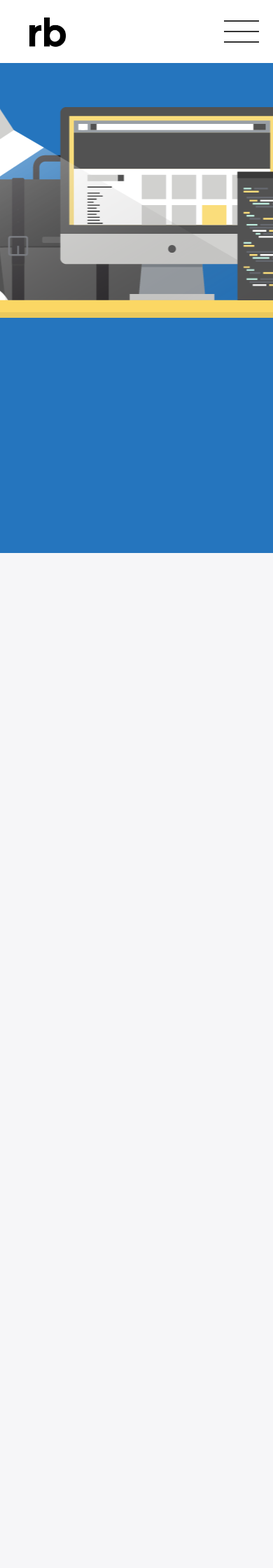
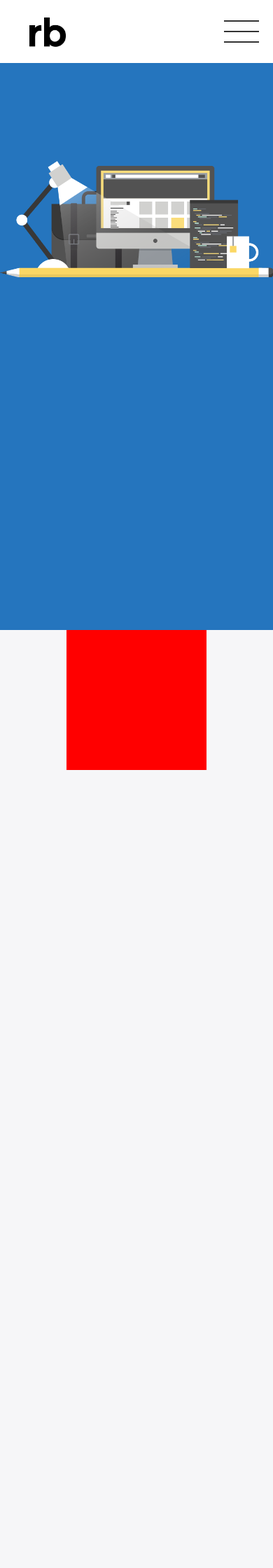
Before and after one commit to shivnshu/homepage, a Jekyll site: the page built from index.html, in a window 390 px wide. Shown: the top 2240 px of the page at 70% size. Built offline with Jekyll 4.4.1, drawn with Linux system fonts in a browser that asks for light colours; Markdown is read by kramdown in place of the engine named in the settings.

Commit message:
added responsiveness in topBar

```diff
--- /dev/null
+++ b/_includes/section-about.html
@@ -0,0 +1 @@
+<section class="about"><div class="wrapper"></div></section>
--- /dev/null
+++ b/_jadefiles/section-about.jade
@@ -0,0 +1,2 @@
+section.about
+    div.wrapper
--- a/assets/css/main.css
+++ b/assets/css/main.css
@@ -606,12 +606,27 @@ body {
     display: block; } }
 
 section.topBar {
-  height: 700px;
+  height: 100vh;
+  margin-left: auto;
+  margin-right: auto;
   background-color: #2575BE;
   background-image: url(../img/home.png);
-  background-position: center 50px;
+  background-position: calc(50% + 67.5px) 50px;
   background-repeat: no-repeat;
   background-attachment: fixed; }
+
+@media (max-width: 775px) {
+  section.topBar {
+    background-position: center 140px;
+    background-size: 100%;
+    height: calc(100vh - 90px); } }
+
+section.about .wrapper {
+  width: 200px;
+  height: 200px;
+  background: red;
+  margin-left: auto;
+  margin-right: auto; }
 
 .home-wrap {
   display: -ms-flexbox;
--- a/assets/css/main.scss
+++ b/assets/css/main.scss
@@ -6,5 +6,6 @@
 
 @import "3-sections/header";
 @import "3-sections/home-topBar";
+@import "3-sections/home-about";
 
 @import "4-layouts/home";
--- a/index.html
+++ b/index.html
@@ -1,13 +1,17 @@
 ---
 layout: default
-title: Your New Jekyll Site
+title: R4ndomBits
 ---
 <div class="home-wrap">
 
 {%  include header.html  %}
 
 <div class="home-section">
+
     {% include section-topBar.html %}
+    {% include section-about.html %}
+
+
     <div style="height: 2000px"></div>
 </div>
 
```
Also changed, not shown: assets/css/3-sections/home-about.sass (added, +7 -0 lines), assets/css/3-sections/home-topBar.sass (+10 -3 lines), _jadefiles/section-topBar.jade (line endings or trailing spaces), 1 other file.
